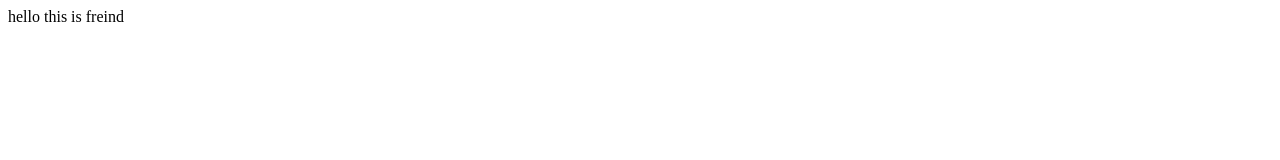
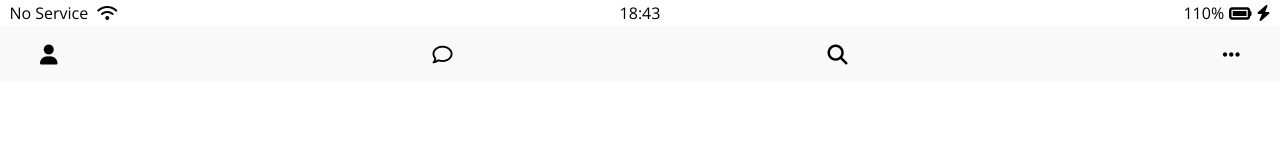
Before and after one commit to GaHee99/kokoa-clone-2021-2, a plain HTML site: page friends.html in a window 1280 px wide. Drawn offline with nearby package versions, Linux system fonts and the light colour scheme.

Commit message:
navigationbar_1_html_css

```diff
--- /dev/null
+++ b/css/components/nav-bar.css
@@ -0,0 +1,6 @@
+.nav__list {
+  display: flex;
+  justify-content: space-between;
+  background-color: #f9f9fa;
+  padding: 20px 40px;
+}
--- a/css/styles.css
+++ b/css/styles.css
@@ -4,6 +4,7 @@
 
 /* Components */
 @import 'components/status-bar.css';
+@import 'components/nav-bar.css';
 
 /* Screens */
 @import 'screens/login.css';
--- a/friends.html
+++ b/friends.html
@@ -1 +1,53 @@
-hello this is freind
+<!DOCTYPE html>
+<html lang="en">
+  <head>
+    <link rel="stylesheet" href="css/styles.css" />
+    <meta charset="UTF-8" />
+    <meta http-equiv="X-UA-Compatible" content="IE=edge" />
+    <meta name="viewport" content="width=device-width, initial-scale=1.0" />
+    <title>Friends - Kokoa Talk</title>
+  </head>
+  <body>
+    <div class="status-bar">
+      <div class="status-bar__column">
+        <span>No Service</span>
+        <i class="fas fa-wifi"></i>
+      </div>
+      <div class="status-bar__column">
+        <span>18:43</span>
+      </div>
+      <div class="status-bar__column">
+        <span>110%</span>
+        <i class="fas fa-battery-full fa-lg"></i>
+        <i class="fas fa-bolt"></i>
+      </div>
+    </div>
+
+    <nav class="nav">
+      <ul class="nav__list">
+        <li class="nav__btn">
+          <a class="nav__link  href="friends.html"><i class="fas fa-user fa-lg"></i></a>
+        </li>
+
+        <li class="nav__btn">
+          <a class="nav__link  href="#">
+            <i class="far fa-comment fa-lg"></i>
+          </a>
+        </li>
+
+        <li class="nav__btn">
+          <a class="nav__link  href="#"><i class="fas fa-search fa-lg"></i></a>
+        </li>
+
+        <li class="nav__btn">
+          <a class="nav__link href="#"><i class="fas fa-ellipsis-h fa-lg"></i></a>
+        </li>
+      </ul>
+    </nav>
+
+    <script
+      src="https://kit.fontawesome.com/6478f529f2.js"
+      crossorigin="anonymous"
+    ></script>
+  </body>
+</html>
```
